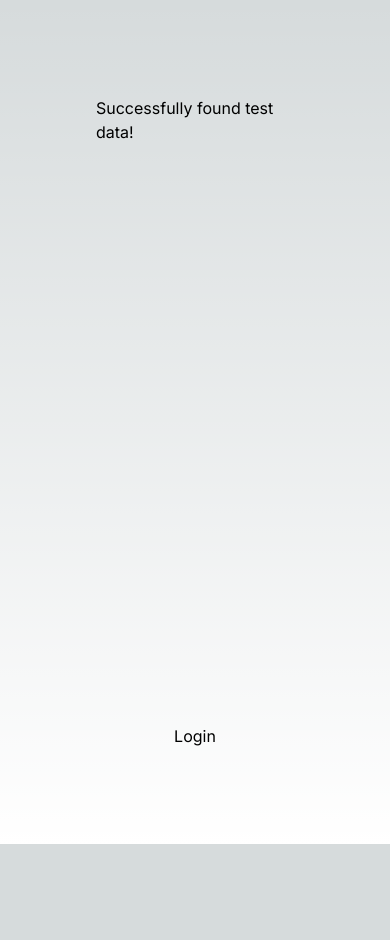
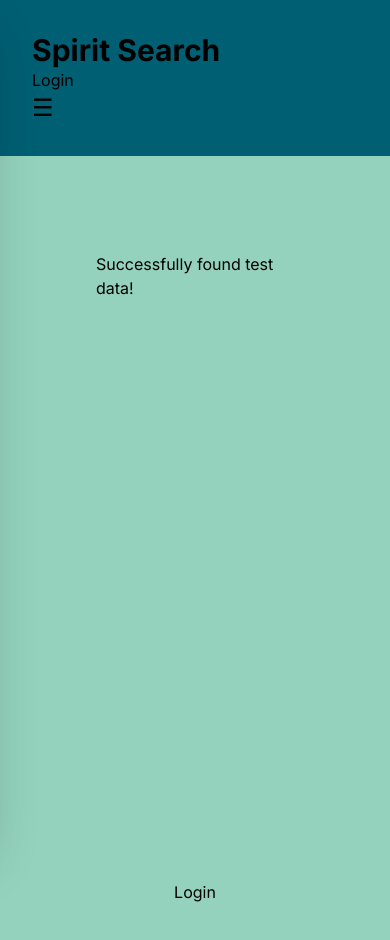
Before and after one commit to pdiegel/Spirit-Search, a Next.js app: page / in a window 390 px wide. Shown: the top 940 px of the page. Before the commit the page ends 844 px from the top, so only its background shows below. Built offline with nearby package versions, Linux system fonts and the light colour scheme; no server answers; the database is empty.

Commit message:
Began Mobile Nav

```diff
--- a/app/globals.css
+++ b/app/globals.css
@@ -16,13 +16,6 @@
     }
 }
 
-body {
-    color: rgb(var(--foreground-rgb));
-    background: linear-gradient(to bottom,
-            transparent,
-            rgb(var(--background-end-rgb))) rgb(var(--background-start-rgb));
-}
-
 .hidden {
     display: none;
 }
--- a/app/layout.tsx
+++ b/app/layout.tsx
@@ -1,7 +1,9 @@
 import type { Metadata } from "next";
 import { Inter } from "next/font/google";
 import "./globals.css";
-import { UserProvider, useUser } from "@auth0/nextjs-auth0/client";
+import { UserProvider } from "@auth0/nextjs-auth0/client";
+import Header from "@/components/header";
+
 const inter = Inter({ subsets: ["latin"] });
 
 export const metadata: Metadata = {
@@ -17,7 +19,10 @@ export default function RootLayout({
   return (
     <html lang="en">
       <body className={inter.className}>
-        <UserProvider>{children}</UserProvider>
+        <UserProvider>
+          <Header />
+          {children}
+        </UserProvider>
       </body>
     </html>
   );
--- a/app/page.tsx
+++ b/app/page.tsx
@@ -23,8 +23,9 @@ export default function Home() {
 
   if (isLoading) return <div>Loading...</div>;
 
+  if (user) console.log(user);
   return (
-    <main className="flex min-h-screen flex-col items-center justify-between p-24">
+    <main className="flex min-h-screen flex-col items-center justify-between p-24 bg-accent text-text">
       <p>{apiData && apiData.message}</p>
 
       {user ? (
--- a/components/dropDownSelector.tsx
+++ b/components/dropDownSelector.tsx
@@ -1,21 +1,34 @@
 "use client";
 import { useState } from "react";
+import { motion } from "framer-motion";
 
 export default function DropDownSelector({
-  label,
+  icon,
   children,
 }: {
-  label: string;
+  icon: string;
   children: React.ReactNode;
 }) {
   const [isOpen, setIsOpen] = useState(false);
   return (
-    <div>
-      <button className="p-4" onClick={() => setIsOpen(!isOpen)}>
-        {label}
-        <span>X</span>
+    <div className="text-text">
+      <button className="text-2xl" onClick={() => setIsOpen(!isOpen)}>
+        <span>{icon}</span>
       </button>
-      <div className={`${isOpen ? "hidden" : ""}`}>{children}</div>
+      <motion.div
+        initial={{ x: "-100vw" }}
+        animate={{ x: isOpen ? 0 : "-100vw" }}
+        transition={{ duration: 0.4 }}
+        className={`flex flex-col p-4 bg-primary fixed left-0 top-0 h-full w-96 z-10 shadow-2xl gap-4`}
+      >
+        <button
+          className="self-start text-2xl w-8, h-8 p-2"
+          onClick={() => setIsOpen(false)}
+        >
+          X
+        </button>
+        {children}
+      </motion.div>
     </div>
   );
 }
--- /dev/null
+++ b/components/header.tsx
@@ -0,0 +1,56 @@
+"use client";
+import { useUser } from "@auth0/nextjs-auth0/client";
+import Image from "next/image";
+import DropDownSelector from "./dropDownSelector";
+
+export default function Header() {
+  const { user, error, isLoading } = useUser();
+  {
+    user && console.log("logged in");
+  }
+
+  const loggedIn = user ? true : false;
+
+  const loggedInDisplay = loggedIn ? (
+    <a href="/api/auth/logout">Logout</a>
+  ) : (
+    <a href="/api/auth/login">Login</a>
+  );
+
+  const userDisplay = loggedIn && (
+    <>
+      <Image
+        src={user.picture || ""}
+        alt={user.nickname || "User"}
+        width={50}
+        height={50}
+        className="rounded-full shadow-md"
+      />
+    </>
+  );
+
+  const userLinks = loggedIn && (
+    <>
+      <a href="/profile">Profile</a>
+      <a href="/favorites">Favorites</a>
+    </>
+  );
+
+  return (
+    <header className="flex-col items-center justify-between p-8 bg-primary text-text">
+      <h1 className="text-3xl font-bold">Spirit Search</h1>
+      <div className="flex items-center">
+        <nav>{loggedInDisplay}</nav>
+
+        {userDisplay}
+      </div>
+      <div className="sm:hidden">
+        <DropDownSelector icon="☰">
+          <a href="/search">Search</a>
+          <a href="/about">About</a>
+          {userLinks}
+        </DropDownSelector>
+      </div>
+    </header>
+  );
+}
--- a/next.config.mjs
+++ b/next.config.mjs
@@ -1,4 +1,8 @@
 /** @type {import('next').NextConfig} */
-const nextConfig = {};
+const nextConfig = {
+    images: {
+        domains: ['s.gravatar.com'],
+    }
+};
 
 export default nextConfig;
--- a/package.json
+++ b/package.json
@@ -11,6 +11,7 @@
   "dependencies": {
     "@auth0/auth0-react": "^2.2.4",
     "@auth0/nextjs-auth0": "^3.5.0",
+    "framer-motion": "^11.0.3",
     "mongodb": "^6.3.0",
     "next": "14.1.0",
     "react": "^18",
--- a/tailwind.config.ts
+++ b/tailwind.config.ts
@@ -13,8 +13,17 @@ const config: Config = {
         "gradient-conic":
           "conic-gradient(from 180deg at 50% 50%, var(--tw-gradient-stops))",
       },
+      backgroundColor: {
+        primary: "#005f73",
+        secondary: "#0a9396",
+        tertiary: "#ee9b00",
+        accent: "#94d2bd",
+        accent2: "#e9d8a6",
+        text: "#283618",
+      },
+      plugins: [],
     },
   },
-  plugins: [],
 };
+
 export default config;
```
Also changed, not shown: 1 other file (tests, documents, lock files or other folders).
